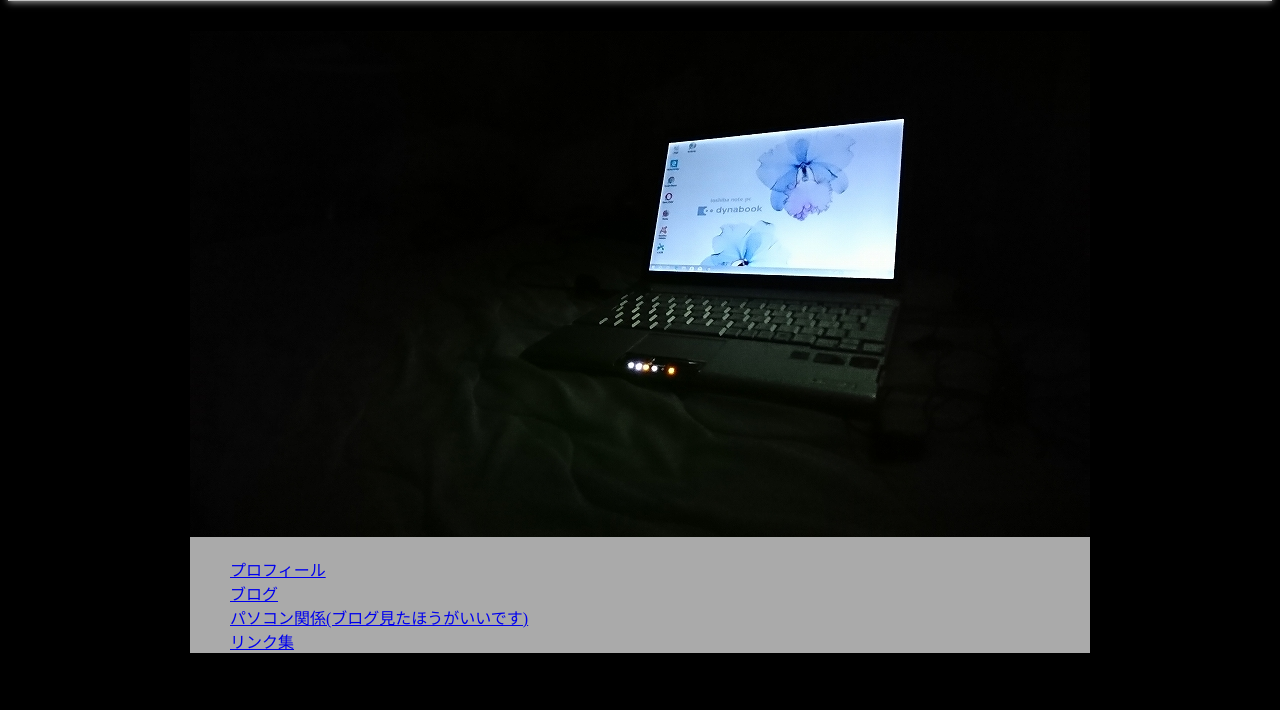
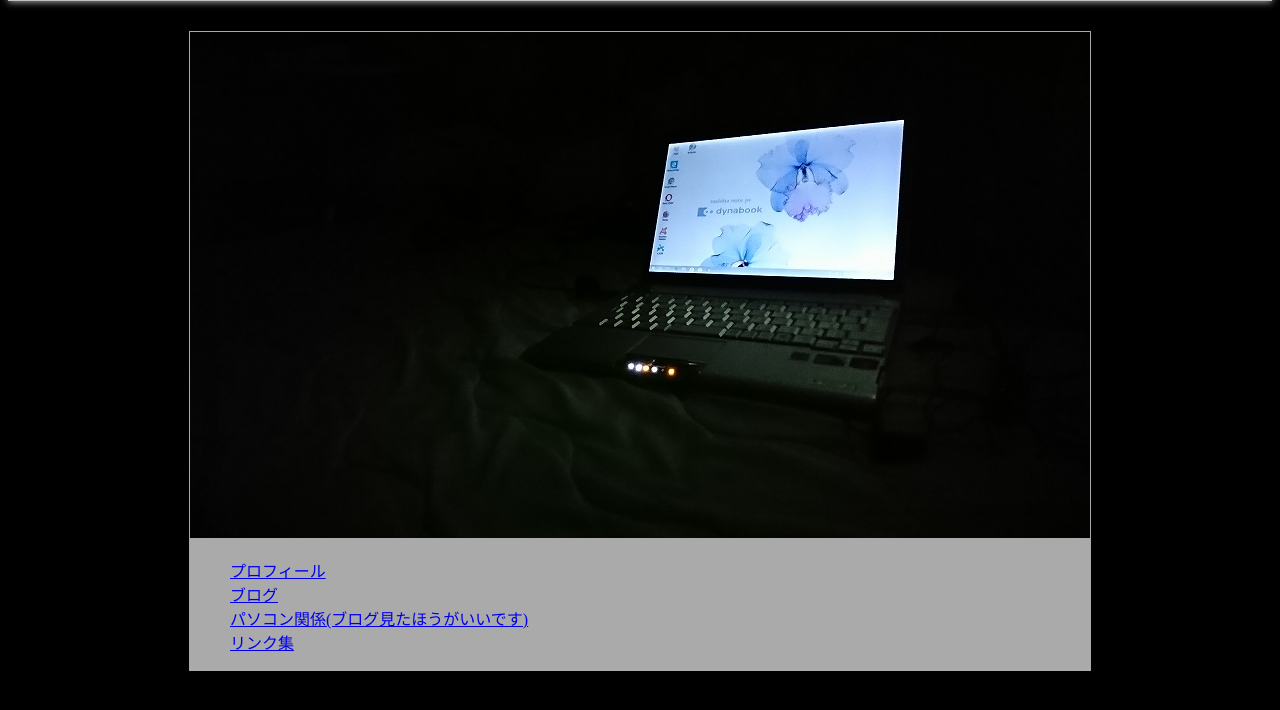
Before and after one commit to Samidori/kanade, a plain HTML site: page index.html in a window 1280 px wide. Shown: the part 66-776 px from the top of the page. Drawn offline with Linux system fonts and the light colour scheme.

Commit message:
Samidori

```diff
--- a/style.css
+++ b/style.css
@@ -38,9 +38,8 @@ article {
     width:900px;
     margin:0 auto;
     color: #000;
-    /*border: solid 1px #fff;*/
+    border: solid 1px #aaa;
     background-color: #aaa;
-    margin: 0 auto;
 }
 
 /*===============フッター==============*/
```
